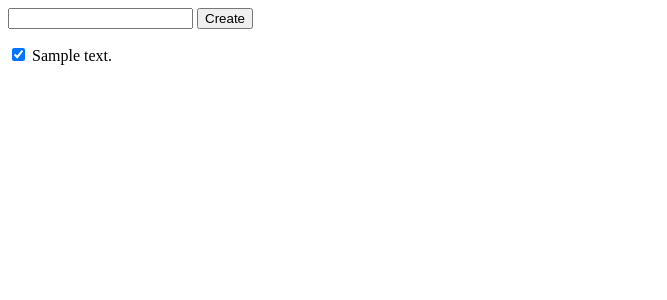
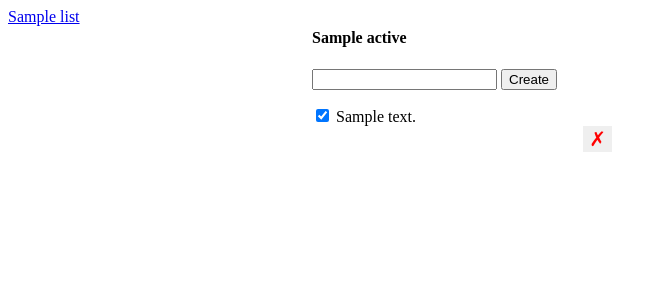
Before and after one commit to arunkumarmarndi/todoapp, a Flask app: template templates/index.html in a window 1280 px wide. Shown: the top 300 px of the page, without its empty margins (0-667 px from the left). Run offline with Flask 2, Linux system fonts and the light colour scheme; tables that the repository leaves empty hold one stand-in row (values such as "Sample post"); the template is opened without the code that fills it: values that come from a table or form of the project are taken from there, most other values are stand-ins (such as "Sample title", 1, 10 or a date in 2020).

Commit message:
Added code for updation and deletion

```diff
--- a/app.py
+++ b/app.py
@@ -1,34 +1,87 @@
-from flask import Flask,render_template,redirect,url_for,request
+from flask import Flask, render_template, request, redirect, url_for, jsonify, abort
+from flask_sqlalchemy import SQLAlchemy
 from flask_migrate import Migrate
-from flask_sqlalchemy import SQLAlchemy
+import sys
 
-app = Flask(__name__)   ###creates an application to name the application by the name of the file.
+app = Flask(__name__)
 app.config['SQLALCHEMY_DATABASE_URI'] = 'postgresql://arun:hahaha123@localhost:5432/todoapp'
-
-
+app.config['SQLALCHEMY_TRACK_MODIFICATIONS'] = False
 db = SQLAlchemy(app)
-migrate = Migrate(app,db)
+migrate = Migrate(app, db)
 
 class Todo(db.Model):
-    __tablename__ = 'todos'
-    id = db.Column(db.Integer, primary_key=True)
-    description = db.Column(db.String(),nullable=False)
-    completed = db.Column(db.Boolean, nullable=False,default=False)
+  __tablename__ = 'todos'
+  id = db.Column(db.Integer, primary_key=True)
+  description = db.Column(db.String(), nullable=False)
+  completed = db.Column(db.Boolean, nullable=False)
 
-    def __repr__(self):
-        return f'<Todo {self.id} {self.description}>'
+  def __repr__(self):
+    return f'<Todo {self.id} {self.description}>'
 
-#with app.app_context():
-#    db.create_all()
-
+# note: more conventionally, we would write a
+# POST endpoint to /todos for the create endpoint:
+# @app.route('/todos', method=['POST'])
 @app.route('/todos/create', methods=['POST'])
 def create_todo():
-  description = request.form.get('description', '')
-  todo = Todo(description=description)
-  db.session.add(todo)
-  db.session.commit()
+  error = False
+  body = {}
+  try:
+    description = request.get_json()['description']
+    todo = Todo(description=description, completed=False)
+    db.session.add(todo)
+    db.session.commit()
+    body['id'] = todo.id
+    body['completed'] = todo.completed
+    body['description'] = todo.description
+  except:
+    error = True
+    db.session.rollback()
+    print(sys.exc_info())
+  finally:
+    db.session.close()
+  if error:
+    abort (400)
+  else:
+    return jsonify(body)
+
+@app.route('/todos/<todo_id>/set-completed', methods=['POST'])
+def set_completed_todo(todo_id):
+  try:
+    completed = request.get_json()['completed']
+    print('completed', completed)
+    todo = Todo.query.get(todo_id)
+    todo.completed = completed
+    db.session.commit()
+  except:
+    db.session.rollback()
+  finally:
+    db.session.close()
   return redirect(url_for('index'))
+
+@app.route('/lists/<list_id>')
+def get_list_todos(list_id,methods=['GET']):
+    lists = []
+    todos = Todo.query.order_by('id').all()
+    active_list = list_id
+    return render_template(
+        'index.html',
+        todos=todos,
+        lists=lists,
+        active_list=active_list
+    )
+
+@app.route('/todos/<todo_id>', methods=['DELETE'])
+def delete_todo(todo_id):
+  try:
+    Todo.query.filter_by(id=todo_id).delete()
+    db.session.commit()
+  except:
+    db.session.rollback()
+  finally:
+    db.session.close()
+  return redirect(url_for('index'))
+
 
 @app.route('/')
 def index():
-    return render_template('index.html',data=Todo.query.all())
+    return redirect(url_for('get_list_todos', list_id=1 ))
--- a/templates/index.html
+++ b/templates/index.html
@@ -2,43 +2,120 @@
   <head>
     <title>Todo App</title>
     <style>
-      .hidden{
+      .hidden {
         display: none;
       }
-
       ul {
         list-style: none;
-        padding:0;
+        padding: 0;
         margin: 0;
+        width: 300px;
+      }
+      li {
+        clear: both;
+      }
+      button {
+        -webkit-appearance: none;
+        border: none;
+        outline: none;
+        color: red;
+        float: right;
+        cursor: pointer;
+        font-size: 20px;
+      }
+      .lists-wrapper, .todos-wrapper {
+        display: inline-block;
+        vertical-align: top;
       }
     </style>
   </head>
   <body>
-    <form method="post" action="/todos/create">
-      <input type="text" name="description" />
+    <div class="lists-wrapper">
+      <ul id="lists">
+        {% for list in lists %}
+        <li>
+          <a href="/lists/{{ list.id }}">
+            {{ list.name }}
+          </a>
+        </li>
+        {% endfor %}
+      </ul>
+    </div>
+    <div class="todos-wrapper">
+      <h4>{{ active_list.name }}</h4>
+      <form id="form">
+        <input type="text" id="description" name="description" />
         <input type="submit" value="Create" />
       </form>
-    <ul>
-      {% for d in data %}
-      <li> <input class="check-completed" type="checkbox" {% if d.completed %} checked {% endif %} /> {{d.description }}</li>
+      <div id="error" class="hidden">Something went wrong!</div>
+      <ul id="todos">
+        {% for todo in todos %}
+        <li>
+          <input class="check-completed" data-id="{{ todo.id }}" type="checkbox" {% if todo.completed %} checked {% endif %} />
+          {{ todo.description }}
+        </li>
+        <button class="delete-button" data-id="{{ todo.id }}">&cross;</button>
         {% endfor %}
       </ul>
+    </div>
     <script>
-        for (let i = 0 ; i < checkboxes.length ; i++) {
+      const checkboxes = document.querySelectorAll('.check-completed');
+      for (let i = 0; i < checkboxes.length; i++) {
         const checkbox = checkboxes[i];
         checkbox.onchange = function(e) {
-            console.log('event',e);
           const newCompleted = e.target.checked;
-            fetch ('/todos/set-completed'), {
+          const todoId = e.target.dataset['id'];
+          fetch('/todos/' + todoId + '/set-completed', {
             method: 'POST',
-                body:JSON.stringify( {
-                  'completed' : newCompleted
+            body: JSON.stringify({
+              'completed': newCompleted
             }),
-                headers:  {
+            headers: {
               'Content-Type': 'application/json'
             }
+          })
+          .then(function() {
+            document.getElementById('error').className = 'hidden';
+          })
+          .catch(function() {
+            document.getElementById('error').className = '';
+          })
         }
       }
+      const deleteBtns = document.querySelectorAll('.delete-button');
+      for (let i = 0; i < deleteBtns.length; i++) {
+        const btn = deleteBtns[i];
+        btn.onclick = function(e) {
+          const todoId = e.target.dataset['id'];
+          fetch('/todos/' + todoId, {
+            method: 'DELETE'
+          });
+      }
+    }
+      document.getElementById('form').onsubmit = function(e) {
+        e.preventDefault();
+        fetch('/todos/create', {
+          method: 'POST',
+          body: JSON.stringify({
+            'description': document.getElementById('description').value
+          }),
+          headers: {
+            'Content-Type': 'application/json'
+          }
+        })
+        .then(function(response) {
+          return response.json();
+        })
+        .then(function(jsonResponse) {
+          console.log(jsonResponse);
+          const liItem = document.createElement('li');
+          liItem.innerHTML = jsonResponse['description'];
+          document.getElementById('todos').appendChild(liItem);
+          document.getElementById('error').className = 'hidden';
+        })
+        .catch(function() {
+          document.getElementById('error').className = '';
+        })
       }
     </script>
   </body>
```
Lines whose indentation alone changed are shown as unchanged.
